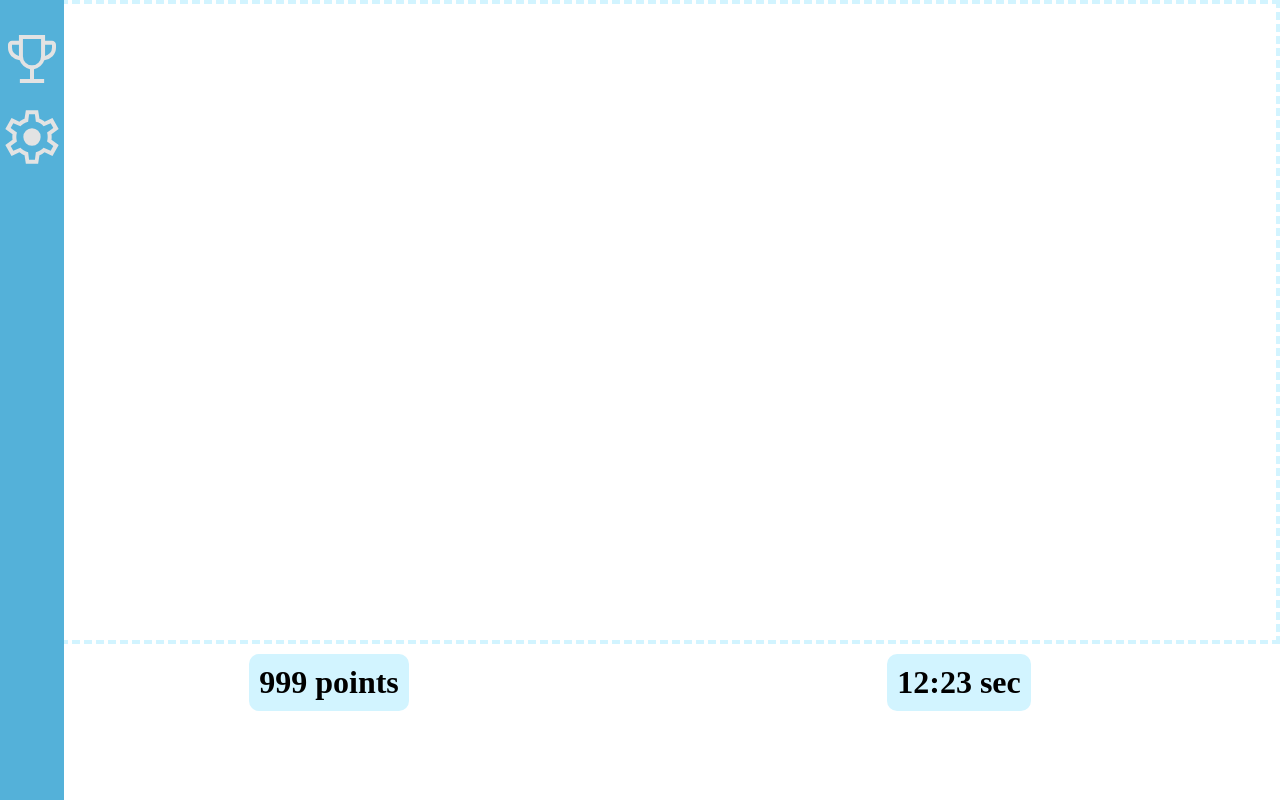
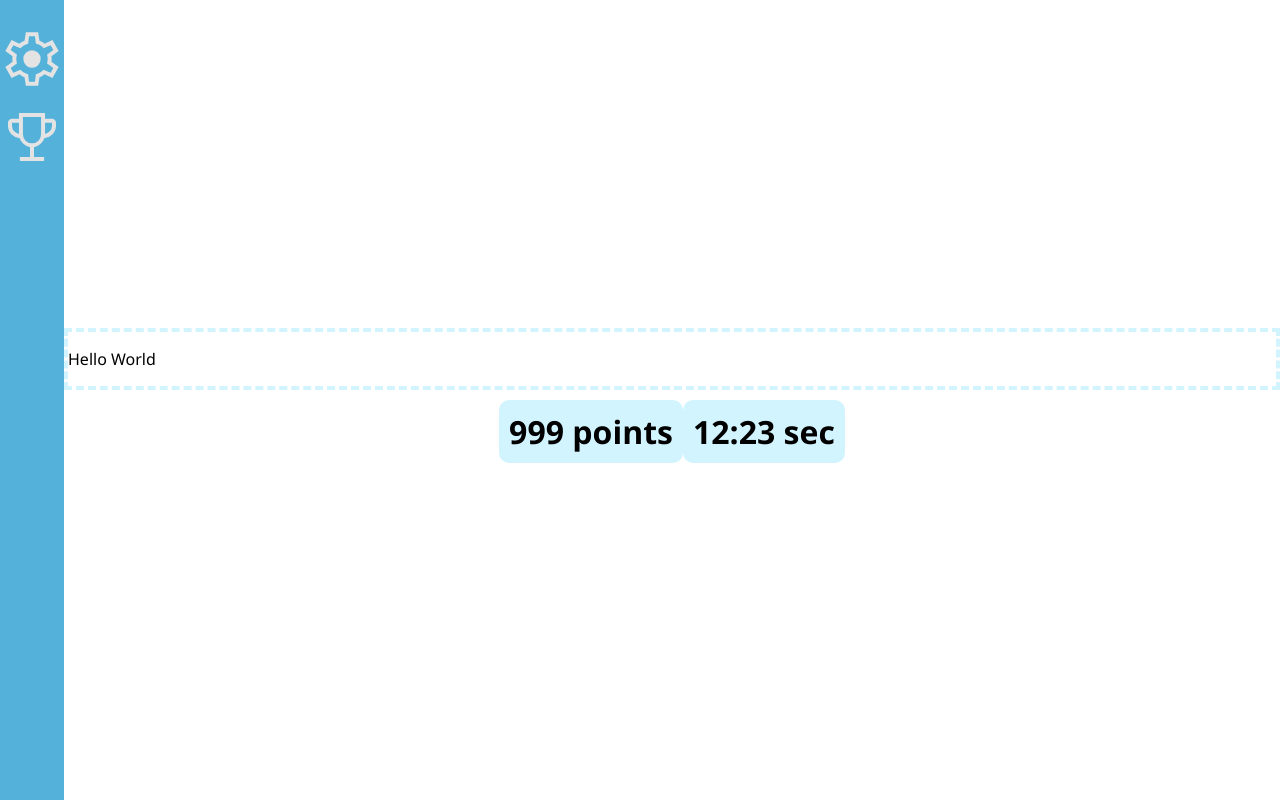
Before and after one commit to Phanic-meta/Laboration_1, a plain HTML site: page index.html in a window 1280 px wide. Drawn offline with Linux system fonts and the light colour scheme.

Commit message:
fixed overlaping issue

```diff
--- a/index.css
+++ b/index.css
@@ -5,38 +5,33 @@
   --button-color: #7DD8FF;
   --blue: #54B1D9;
 }
-* {
+*{
     box-sizing: border-box;
+    font-family: 'Segoe UI', Tahoma, Geneva, Verdana, sans-serif;
 }
 body {
+  display: flex;
   margin: 0;
-  padding: 0;
+  height: 100vh;
 }
 
-
-#page-container {
-    display: flex;
-    flex-direction: row;
-    height: 100vh;
-}
-#game-container{
+main{
+  flex: 1;
   display: flex;
   flex-direction: column;
-    flex: 1; /* bec of page--container flex */
+  justify-content: center;
+  align-items: center;
 }
-#game-canvas{ /* canvas */
-  flex: 1; /* game-container */
+#game-canvas{
   background-color: var(--white);
+  width: 100%;
   border: 4px dashed var(--light-blue);
 }
 
-#game-dashboard{ /* footer */
+#game-dashboard{
   display: flex;
   justify-content: space-around;
   align-items: center;
-
-  height: min(100px, 20%);
-  background-color: var(--white);
   padding: 10px;
 }
 
@@ -45,8 +40,6 @@ body {
   padding: 10px;
   border-radius: 10px;
   background-color: var(--light-blue);
-
-  text-align: center;
   justify-content: center;
   align-items: center;
 }
--- a/index.html
+++ b/index.html
@@ -10,12 +10,11 @@
 <body>
 
     <nav>
-        <button popovertarget="container-settings" opovertargetaction="show" id="button-setting" style="--icon:url(icons/trophy.svg);"><span>Setting</span></button>
-        <button popovertarget="container-highscore" id="button-highscore" style="--icon:url(icons/settings.svg);"><span>Highscore</span></button>
+        <button popovertarget="container-settings" opovertargetaction="show" id="button-setting" style="--icon:url(icons/settings.svg);"><span>Setting</span></button>
+        <button popovertarget="container-highscore" id="button-highscore" style="--icon:url(icons/trophy.svg);"><span>Highscore</span></button>
     </nav>
 
-    <main id="game-container">
-
+    <main>
         <div class="popover" popover id="container-settings">
             <button popovertarget="container-settings" popovertargetaction="hide"></button>
             <p>Hello World</p>
@@ -25,12 +24,11 @@
             <p>World Hello</p>
         </div>
 
-        <canvas id="game-canvas">
+        <div id="game-canvas">
+            <p>Hello World</p>
+        </div>
 
-        </canvas>
-
-        <footer id="game-dashboard">
-
+        <div id="game-dashboard">
             <div id="game-scoreboard">
                 <p> 999 points </p>
             </div>
@@ -38,11 +36,9 @@
             <div id="game-timer">
                 <p> 12:23 sec</p>
             </div>
-
-        </footer>
-
+        </div>
     </main>
-
-
+    <footer>
+    </footer>
 </body>
 </html>
--- a/nav.css
+++ b/nav.css
@@ -2,15 +2,11 @@
 nav {
     display: flex;
     flex-direction: column;
-    height: 100%;
-    width: min(64px, 6%);
-    position: fixed;
-    z-index: 1;
-    top: 0;
-    left: 0;
+    width: 64px;                 /* fixe Breite für Sidebar */
     background-color: var(--blue);
+    align-items: center;
     padding-top: 20px;
-    align-items: center;
+    flex-shrink: 0;
 }
 nav button span{
     width: 120px;
```
Lines whose indentation alone changed are shown as unchanged.
